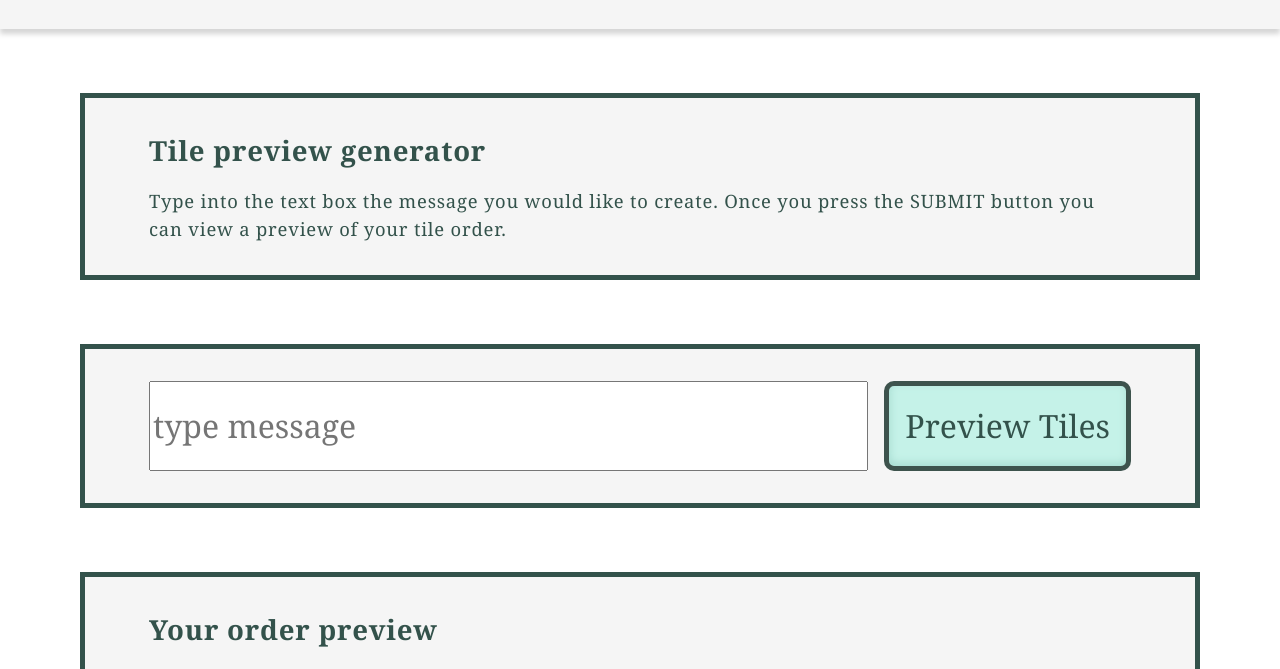
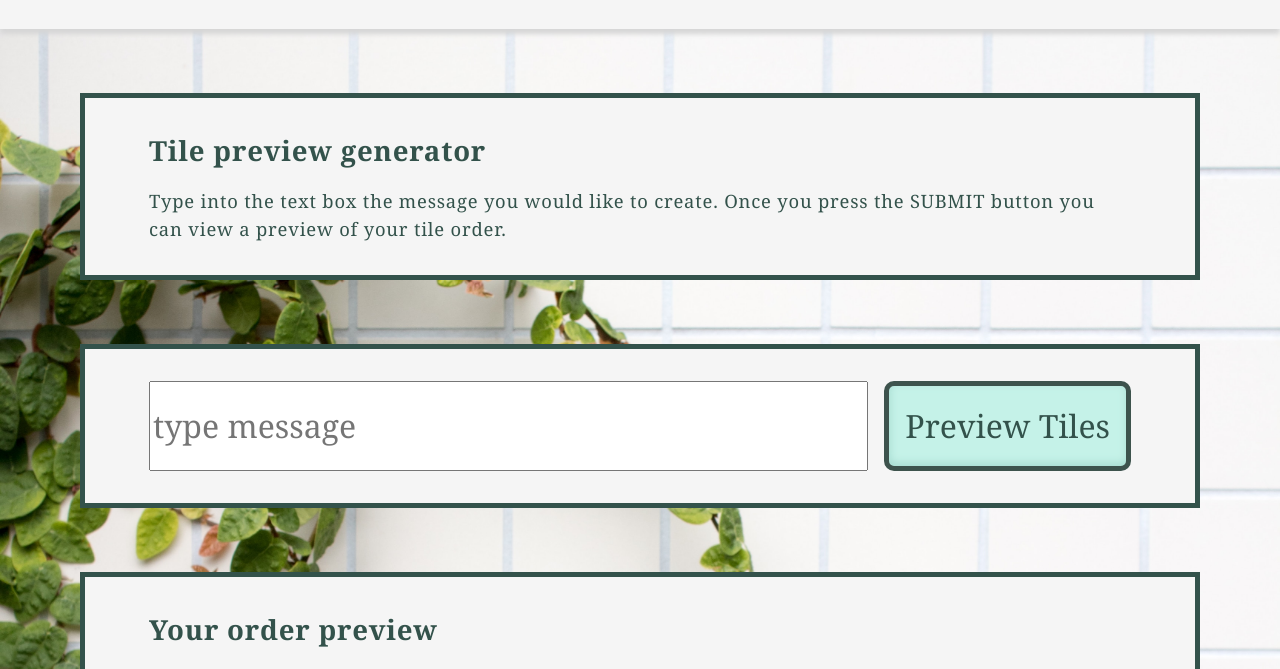
Before and after one commit to JChavezSharp/ohio-tile-emporium, a plain HTML site: page index.html in a window 1280 px wide. Shown: the part 131-800 px from the top of the page. Drawn offline with Linux system fonts and the light colour scheme; the site is published under a folder, as on GitHub Pages, so addresses that start at the root find nothing.

Commit message:
fixed broken image url

```diff
--- a/css/style.css
+++ b/css/style.css
@@ -38,7 +38,7 @@ html{width: 100%;height: 100%;}
 
 body {
     height: 100%;
-    background-image: url("/images/tiles-greenery-unsplash.jpg");
+    background-image: url("../images/tiles-greenery-unsplash.jpg");
     background-size: cover;
     font-family: var(--font-main);
     letter-spacing: var(--default-letter-spacing);
```
